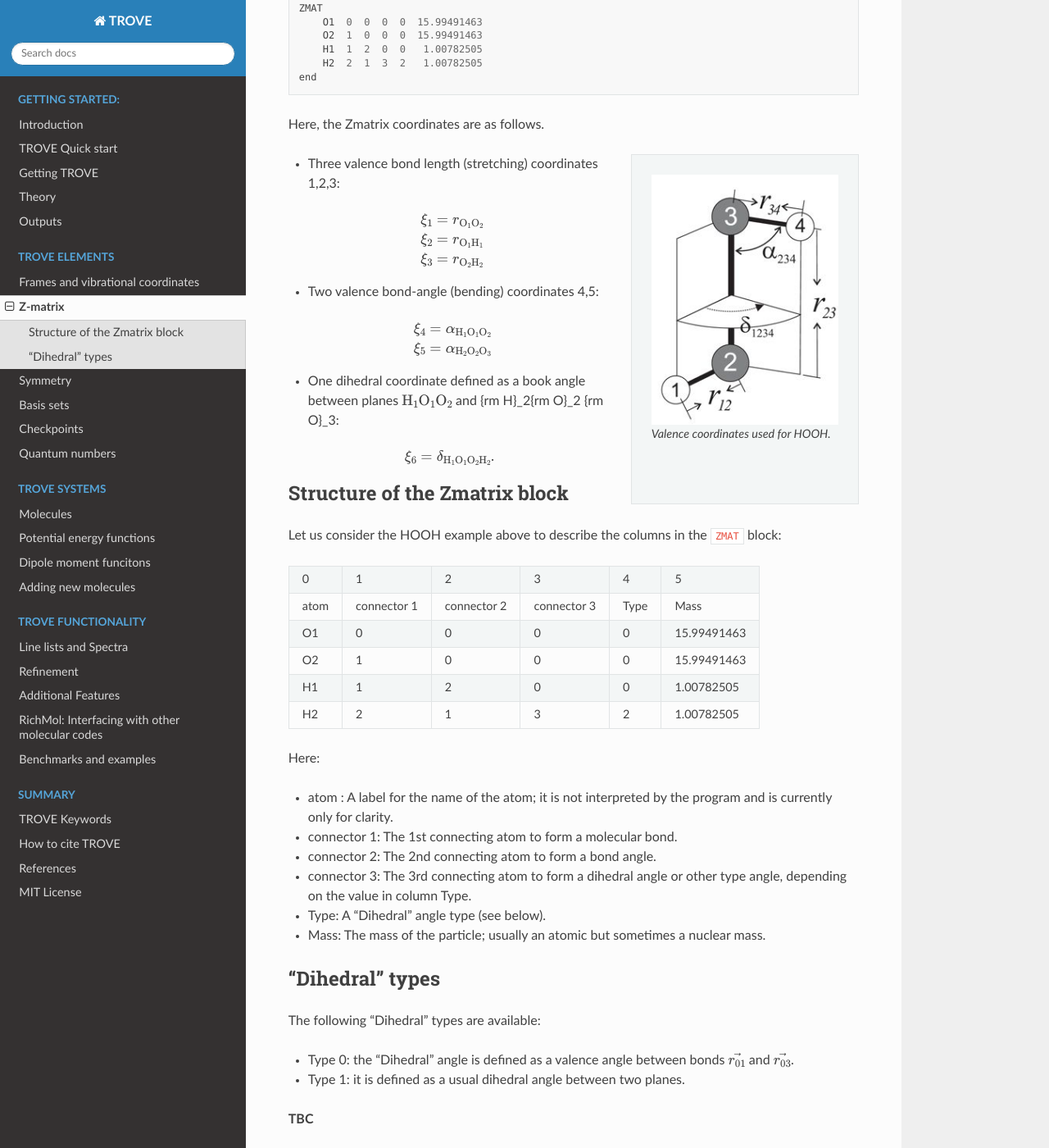
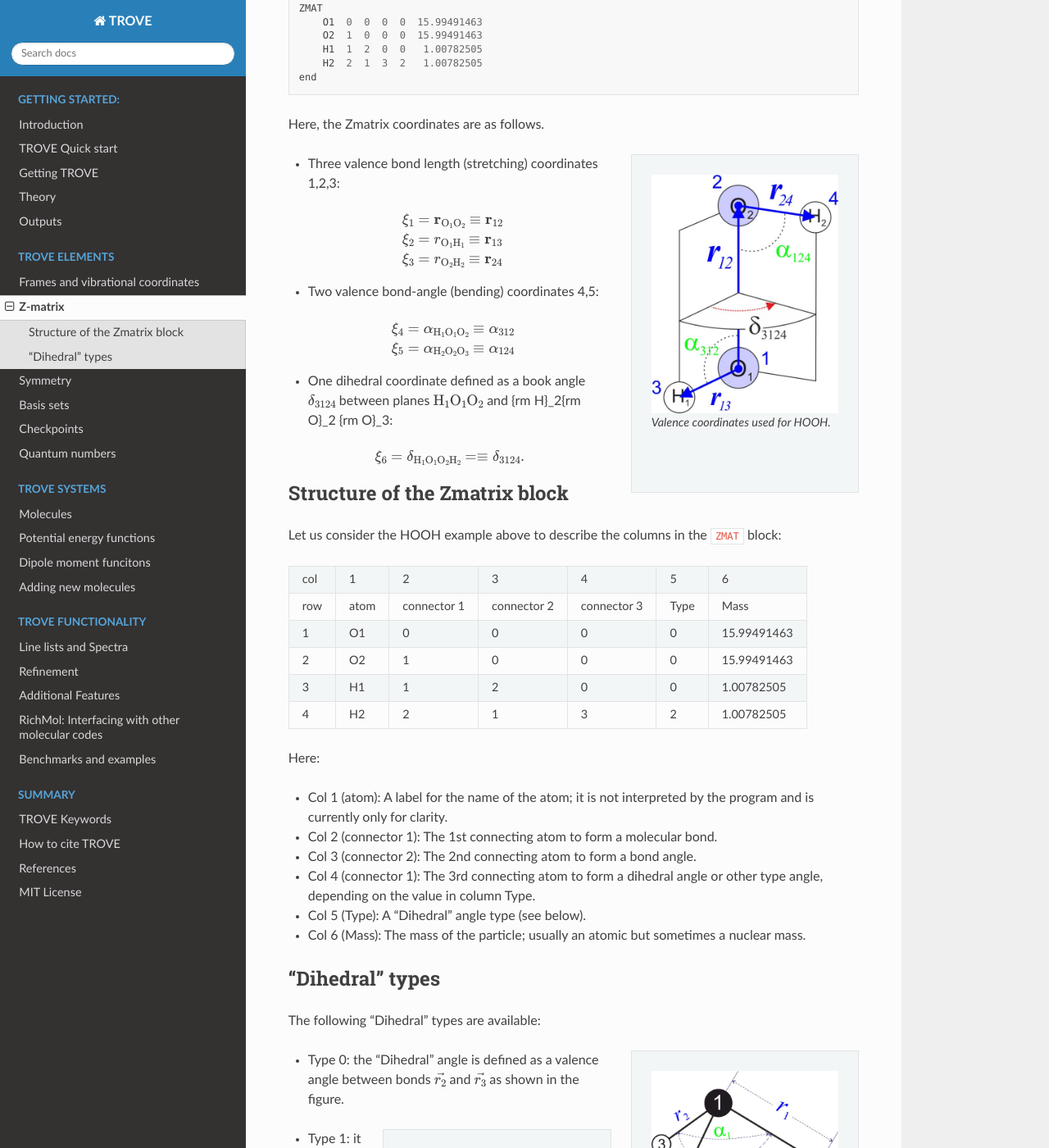
Before and after one commit to Trovemaster/TROVE, a Sphinx documentation site: the page built from docs/source/zmatrix.rst, in a window 1280 px wide and 1400 px high, scrolled down 292 px. Shown: the whole window at 82% size. Built offline with Sphinx 7.4.7 and the Read the Docs theme 2.0.0, drawn with Linux system fonts in a browser that asks for light colours; formulas are drawn with MathJax 3; some of the changed text lies outside the part shown.

Commit message:
zmatrics docs

```diff
--- a/docs/source/zmatrix.rst
+++ b/docs/source/zmatrix.rst
@@ -20,8 +20,8 @@
 
 .. sidebar::
 
-   .. figure:: img/A2B2.jpg
-       :alt: A2B2
+   .. figure:: img/HOOH_zmat.jpg
+       :alt: HOOH
 
        Valence coordinates used for HOOH.
 
@@ -32,9 +32,9 @@
 .. math::
 
       \begin{split}
-       \xi_1 &= r_{{\rm O}_1{\rm O}_2} \\
-       \xi_2 &= r_{{\rm O}_1{\rm H}_1} \\
-       \xi_3 &= r_{{\rm O}_2{\rm H}_2}
+       \xi_1 &= {\bf r}_{{\rm O}_1{\rm O}_2} \equiv {\bf r}_{12} \\
+       \xi_2 &= r_{{\rm O}_1{\rm H}_1} \equiv {\bf r}_{13} \\
+       \xi_3 &= r_{{\rm O}_2{\rm H}_2}\equiv{\bf r}_{24}
      \end{split}
 
 
@@ -43,16 +43,16 @@
 .. math::
 
       \begin{split}
-       \xi_4 &= \alpha_{{\rm H}_1{\rm O}_1 {\rm O}_2} \\
-       \xi_5 &= \alpha_{{\rm H}_2{\rm O}_2 {\rm O}_3}
+       \xi_4 &= \alpha_{{\rm H}_1{\rm O}_1 {\rm O}_2} \equiv \alpha_{312} \\
+       \xi_5 &= \alpha_{{\rm H}_2{\rm O}_2 {\rm O}_3} \equiv \alpha_{124}
       \end{split}
 
 
-- One dihedral coordinate defined as a book angle between planes :math:`{\rm H}_1{\rm O}_1 {\rm O}_2` and {\rm H}_2{\rm O}_2 {\rm O}_3:
+- One dihedral coordinate  defined as a book angle :math:`\delta_{3124}` between planes :math:`{\rm H}_1{\rm O}_1 {\rm O}_2` and {\rm H}_2{\rm O}_2 {\rm O}_3:
 
 .. math::
 
-   \xi_6 = \delta_{{\rm H}_1{\rm O}_1 {\rm O}_2 {\rm H}_2}.
+   \xi_6 = \delta_{{\rm H}_1{\rm O}_1 {\rm O}_2 {\rm H}_2} = \equiv \delta_{3124}.
 
 .. note: The order of the coordinates in TROVE is always: stretching, bending and dihedrals.
 
@@ -64,29 +64,30 @@
 Let us consider the HOOH example above to describe the columns in the ``ZMAT`` block:
 
 
-+---------+-------------+---------------+--------------+----------+------------+
-|      0  |   1         |     2         |       3      |    4     |       5    |
-+---------+-------------+---------------+--------------+----------+------------+
-|  atom   | connector 1 | connector  2  | connector  3 |  Type    | Mass       |
-+---------+-------------+---------------+--------------+----------+------------+
-|      O1 |    0        |       0       |       0      |    0     | 15.99491463|
-+---------+-------------+---------------+--------------+----------+------------+
-|      O2 |    1        |       0       |       0      |    0     | 15.99491463|
-+---------+-------------+---------------+--------------+----------+------------+
-|      H1 |    1        |       2       |       0      |    0     |  1.00782505|
-+---------+-------------+---------------+--------------+----------+------------+
-|      H2 |    2        |       1       |       3      |    2     |  1.00782505|
-+---------+-------------+---------------+--------------+----------+------------+
++------+---------+-------------+---------------+--------------+----------+------------+
+| col  |      1  |   2         |     3         |       4      |    5     |       6    |
++------+---------+-------------+---------------+--------------+----------+------------+
+| row  |  atom   | connector 1 | connector  2  | connector  3 |  Type    | Mass       |
++------+---------+-------------+---------------+--------------+----------+------------+
+|  1   |      O1 |    0        |       0       |       0      |    0     | 15.99491463|
++------+---------+-------------+---------------+--------------+----------+------------+
+|  2   |      O2 |    1        |       0       |       0      |    0     | 15.99491463|
++------+---------+-------------+---------------+--------------+----------+------------+
+|  3   |      H1 |    1        |       2       |       0      |    0     |  1.00782505|
++------+---------+-------------+---------------+--------------+----------+------------+
+|  4   |      H2 |    2        |       1       |       3      |    2     |  1.00782505|
++------+---------+-------------+---------------+--------------+----------+------------+
 
 
 Here:
 
-- atom : A label for the name of the atom; it is not interpreted by the program and is currently only for clarity.
-- connector 1: The 1st connecting atom to form a molecular bond.
-- connector 2: The 2nd connecting atom to form a bond angle.
-- connector 3: The 3rd connecting atom to form a dihedral angle or other type angle, depending on the value in column Type.
-- Type: A "Dihedral" angle type (see below).
-- Mass: The mass of the particle; usually an atomic but sometimes a nuclear mass.
+
+- Col 1 (atom): A label for the name of the atom; it is not interpreted by the program and is currently only for clarity.
+- Col 2 (connector 1): The 1st connecting atom to form a molecular bond.
+- Col 3 (connector 2): The 2nd connecting atom to form a bond angle.
+- Col 4 (connector 1): The 3rd connecting atom to form a dihedral angle or other type angle, depending on the value in column Type.
+- Col 5 (Type): A "Dihedral" angle type (see below).
+- Col 6 (Mass): The mass of the particle; usually an atomic but sometimes a nuclear mass.
 
 
 
@@ -96,7 +97,28 @@
 
 The following "Dihedral" types are available:
 
-- Type 0: the "Dihedral"  angle  is defined as  a valence angle between bonds :math:`\vec{r_{01}}`  and  :math:`\vec{r_{03}}`.
-- Type 1: it is defined as  a usual dihedral angle  between two planes.
 
-**TBC**
+.. sidebar::
+
+   .. figure:: img/XY3_zmat_0.jpg
+       :alt: XY3 Zmat
+
+       Z-matrix coordinates with a dihedral angle of type 1 used for rigid molecules like PH\ :sub:`3`.
+
+
+- Type 0: the "Dihedral"  angle  is defined as  a valence angle between bonds :math:`\vec{r_{2}}`  and  :math:`\vec{r_{3}}` as shown in the figure.
+
+
+.. sidebar::
+
+   .. figure:: img/XY3_zmat_1.jpg
+       :alt: XY3 Zmat
+
+       Z-matrix coordinates with a "dihedral" angle of type  used for NH\ :sub:`3`.
+
+
+
+- Type 1: it is defined as  a usual dihedral angle  between two planes (4-1-2 and 3-1-2),  with important addition. One more bond angle :math:`\alpha_3` is introduced (see the figure and also Ammonia example in  `Molecules <https://spectrove.readthedocs.io/en/latest/molecules.html>`__).
+
+
+- Type 2: it is the standard dihedral angle as in the HOOH example above.
```
Also changed, not shown: docs/source/img/HOOH_zmat.jpg (added), docs/source/img/XY3_zmat_0.jpg (added), docs/source/img/XY3_zmat_1.jpg (added).
